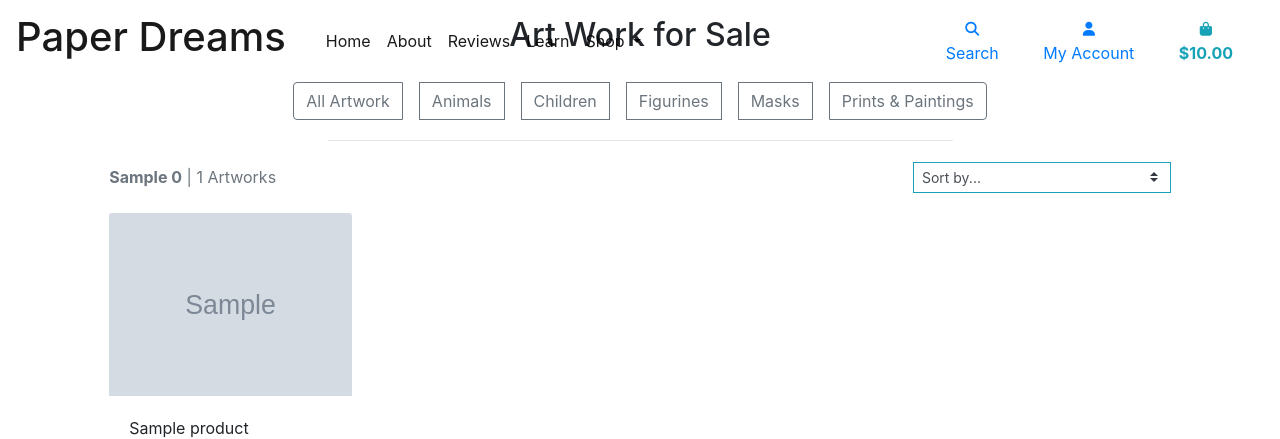
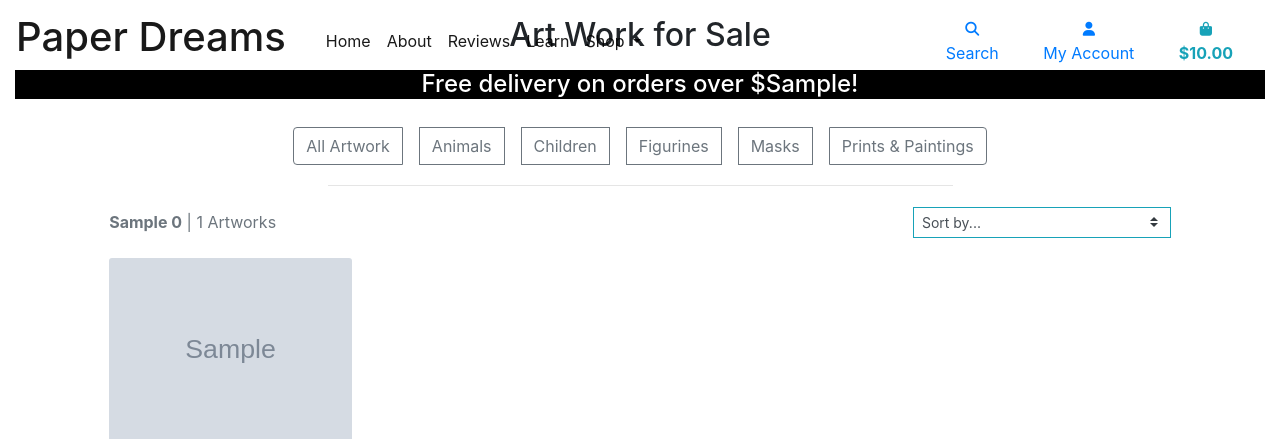
Before and after one commit to leah-jala/NEW-paperdreams, a Django app: template products/templates/products/products.html in a window 1280 px wide. Shown: the top 439 px of the page. Run offline with Django 3.2, Linux system fonts and the light colour scheme; the template is opened without the code that fills it: most values are stand-ins (such as "Sample title", 1, 10 or a date in 2020); grey boxes marked "Sample" are stand-in pictures; some libraries are stand-ins or nearby versions.

Commit message:
Add free delivery div to products page

```diff
--- a/products/static/products/css/products.css
+++ b/products/static/products/css/products.css
@@ -1,4 +1,6 @@
-
+h4 {
+  background: black;
+}
 .btn-group {
     flex-wrap: wrap;
 }
--- a/products/templates/products/products.html
+++ b/products/templates/products/products.html
@@ -11,6 +11,7 @@
         <div class="col"></div>
     </div>
 </div>
+
 {% endblock %}
 
 {% block content %}
@@ -19,6 +20,11 @@
 
         <div class="col text-center mt-3">
             <h2 class="text-center">Art Work for Sale</h2>
+            <div id="delivery-banner" class="row text-center">
+                <div class="col bg-black text-white">
+                    <h4 class="my-2">Free delivery on orders over ${{ free_delivery_threshold }}!</h4>
+                </div>
+            </div>
             <div class="container">
                 <div class="btn-group flex-wrap justify-content-center mt-3" role="group" id="category-links">
                     <a href="{% url 'products' %}?sort=category&direction=asc"
```
